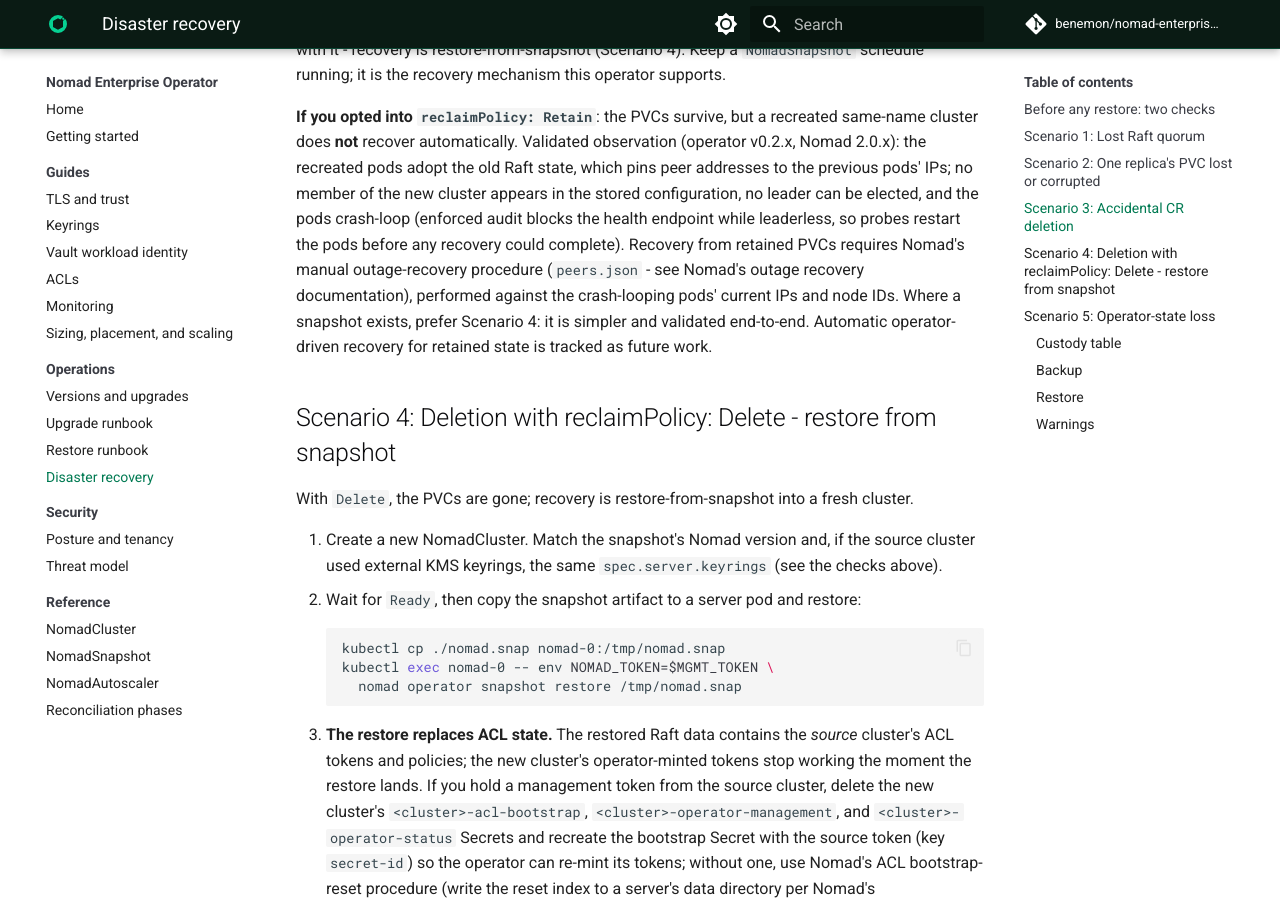
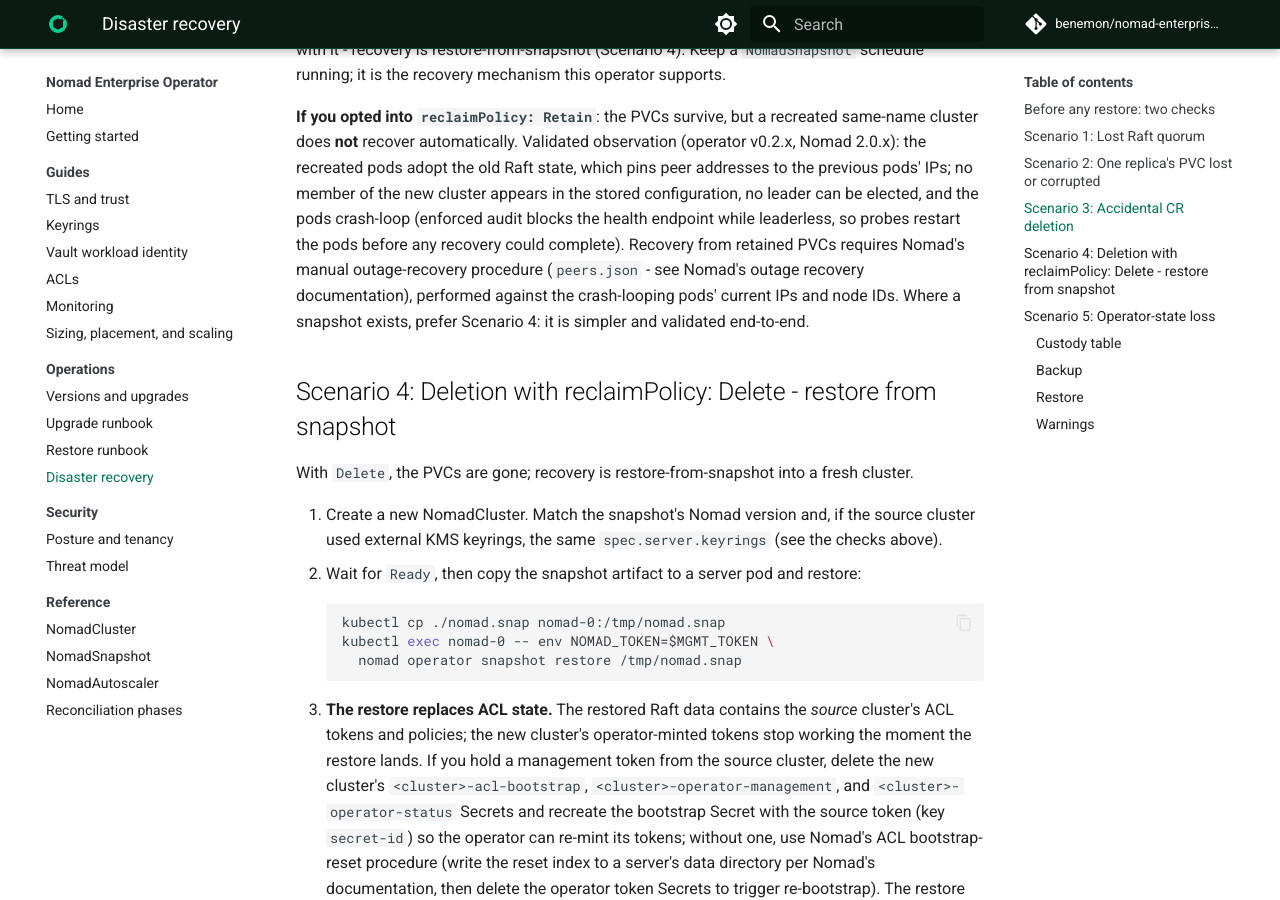
Before and after one commit to benemon/nomad-enterprise-operator, an MkDocs documentation site: the page built from docs/runbooks/disaster-recovery.md, in a window 1280 px wide and 900 px high, scrolled down 1719 px. Built offline with MkDocs 1.6.1 and Material for MkDocs 9.7.7, drawn with Linux system fonts in a browser that asks for light colours; comment, search, counter and statistics services are not loaded.

Commit message:
docs: drop the retained-state future-work promise
Automatic recovery for retained Raft state is not planned; snapshot
restore is the supported path and the manual peers.json pointer
remains for the determined.

```diff
--- a/docs/runbooks/disaster-recovery.md
+++ b/docs/runbooks/disaster-recovery.md
@@ -93,8 +93,7 @@ from retained PVCs requires Nomad's manual outage-recovery procedure
 (`peers.json` - see Nomad's outage recovery documentation), performed
 against the crash-looping pods' current IPs and node IDs. Where a
 snapshot exists, prefer Scenario 4: it is simpler and validated
-end-to-end. Automatic operator-driven recovery for retained state is
-tracked as future work.
+end-to-end.
 
 ## Scenario 4: Deletion with reclaimPolicy: Delete - restore from snapshot
 
```
